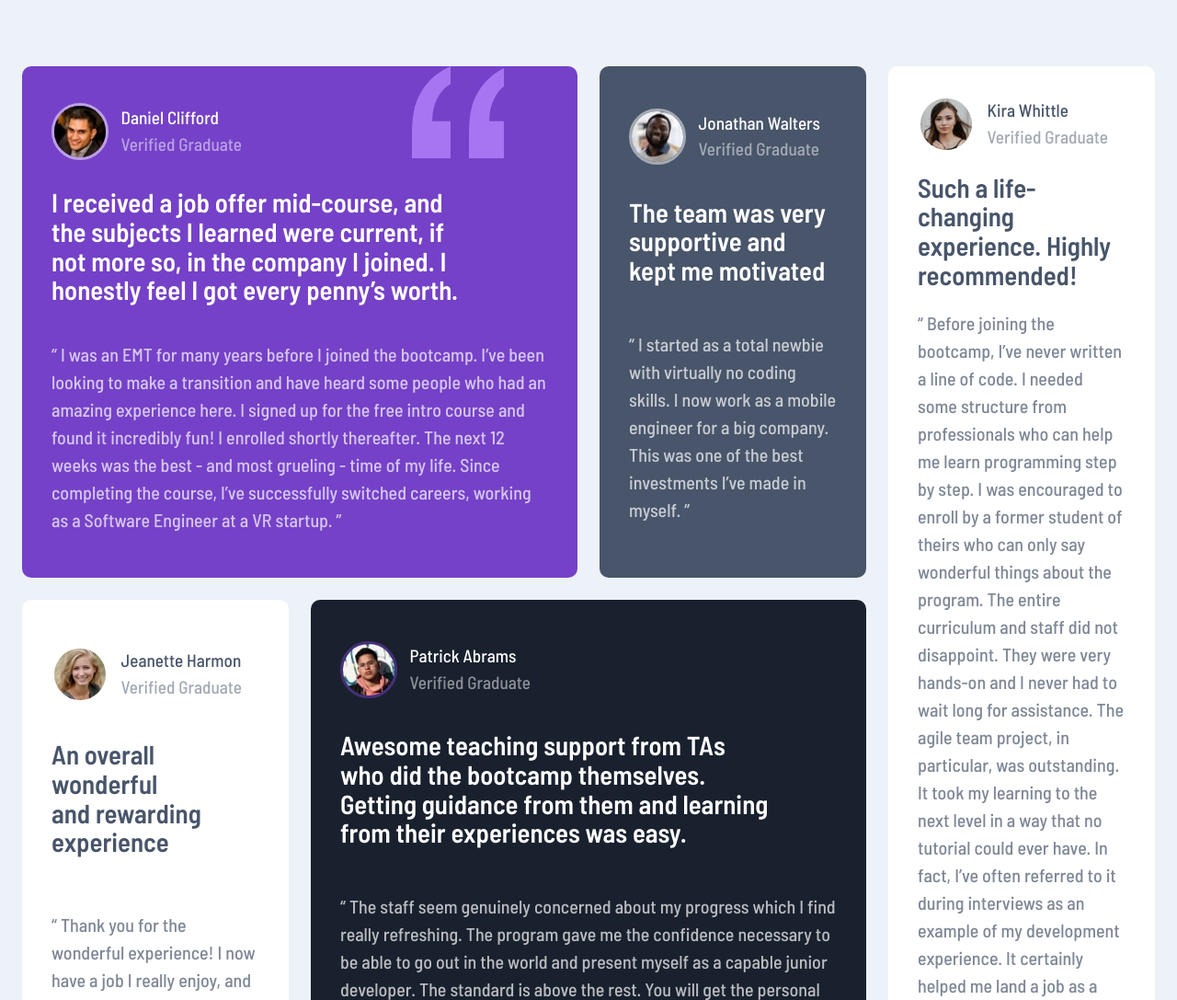
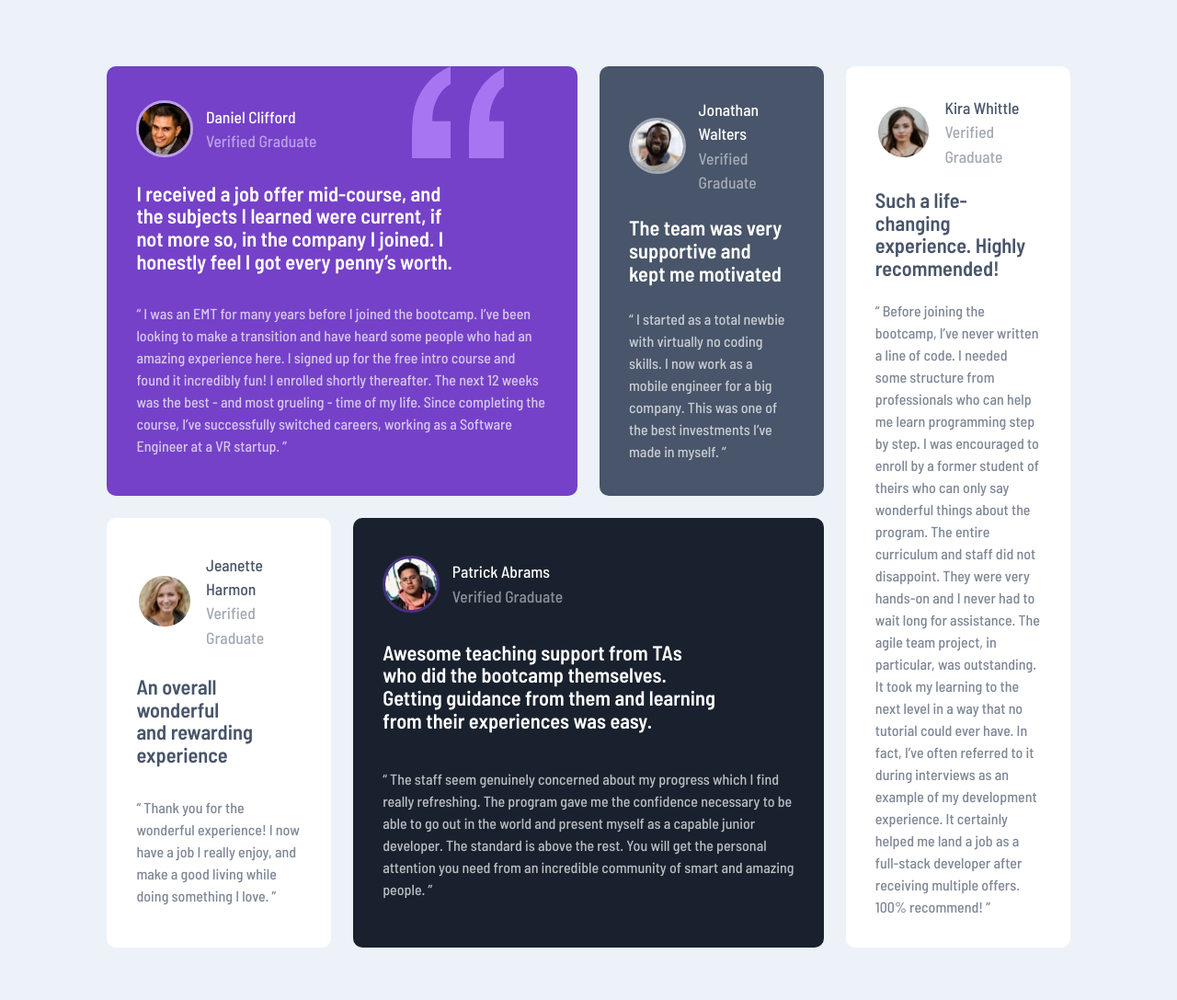
Before and after one commit to coyoteshkw/frontend-mentor, a plain HTML site: page testimonials-grid-section-main/index.html in a window 1280 px wide. Shown: the top 1087 px of the page at 92% size. Drawn offline with Linux system fonts and the light colour scheme.

Commit message:
add max-width on large screen

```diff
--- a/testimonials-grid-section-main/style.css
+++ b/testimonials-grid-section-main/style.css
@@ -207,7 +207,7 @@ body {
 
 .card__name,
 .card__state {
-  font-size: clamp(12px, .45rem + 2vw, 1.2rem);
+  font-size: clamp(12px, .45rem + 2vw, 1.1rem);
 }
 
 .card__state {
@@ -215,12 +215,12 @@ body {
 }
 
 .card h2 {
-  font-size: clamp(1rem, calc(.85rem + 2vw), 1.8rem);
+  font-size: clamp(1rem, calc(.85rem + 2vw), 1.4rem);
   font-weight: 600;
 }
 
 .card__review {
-  font-size: clamp(13px, calc(5px + 2vw), 20px);
+  font-size: clamp(13px, calc(5px + 2vw), 16px);
   opacity: 70%;
 }
 
@@ -230,7 +230,7 @@ body {
     /* grid-template-rows: repeat(4, 1fr); */
     grid-template-rows: repeat(fit-content, 1fr);
     grid-template-columns: repeat(2, 1fr);
-    max-width: none;
+    max-width: 85%;
   }
 
   .card:nth-child(1)::after {
```
